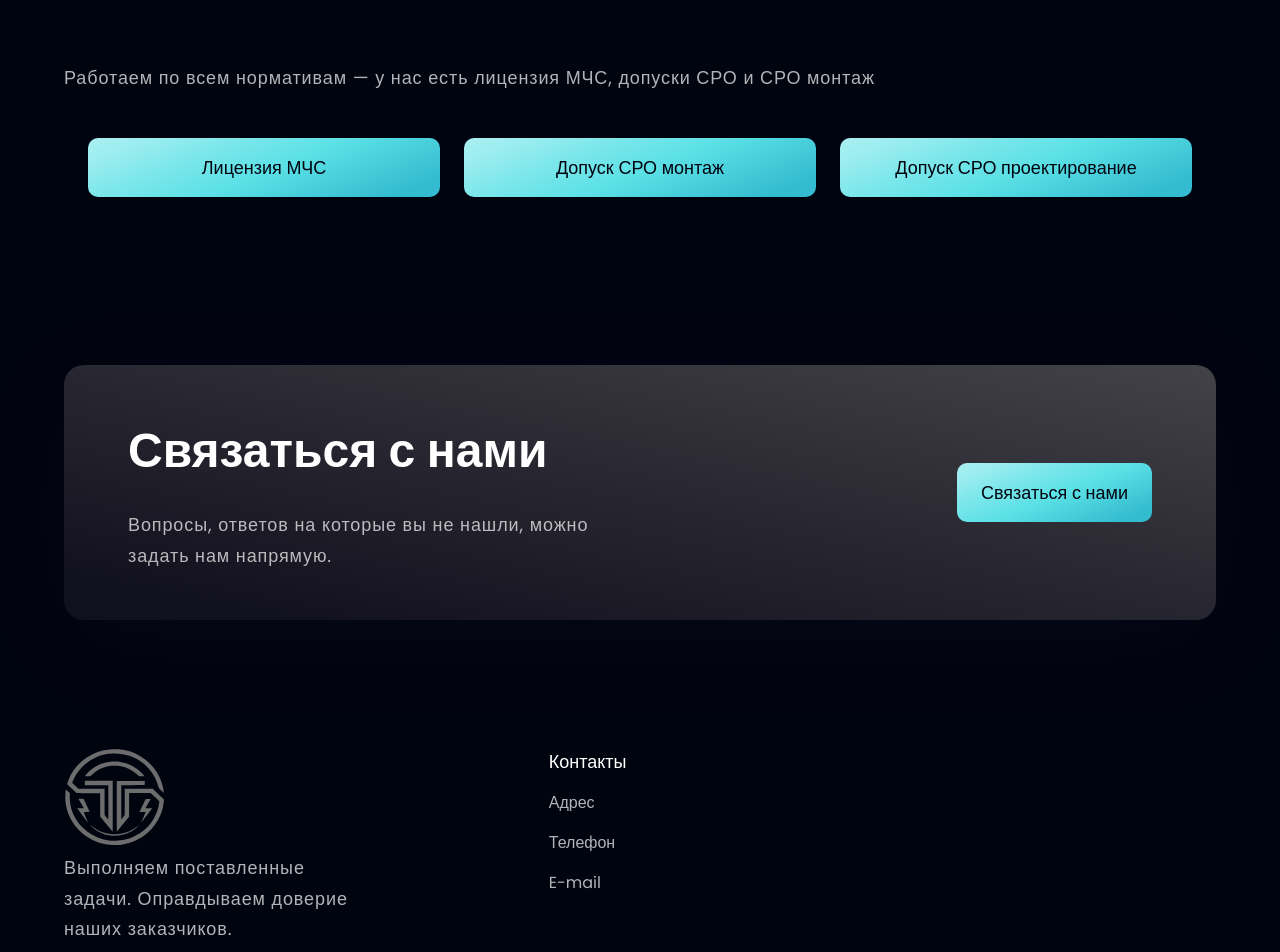
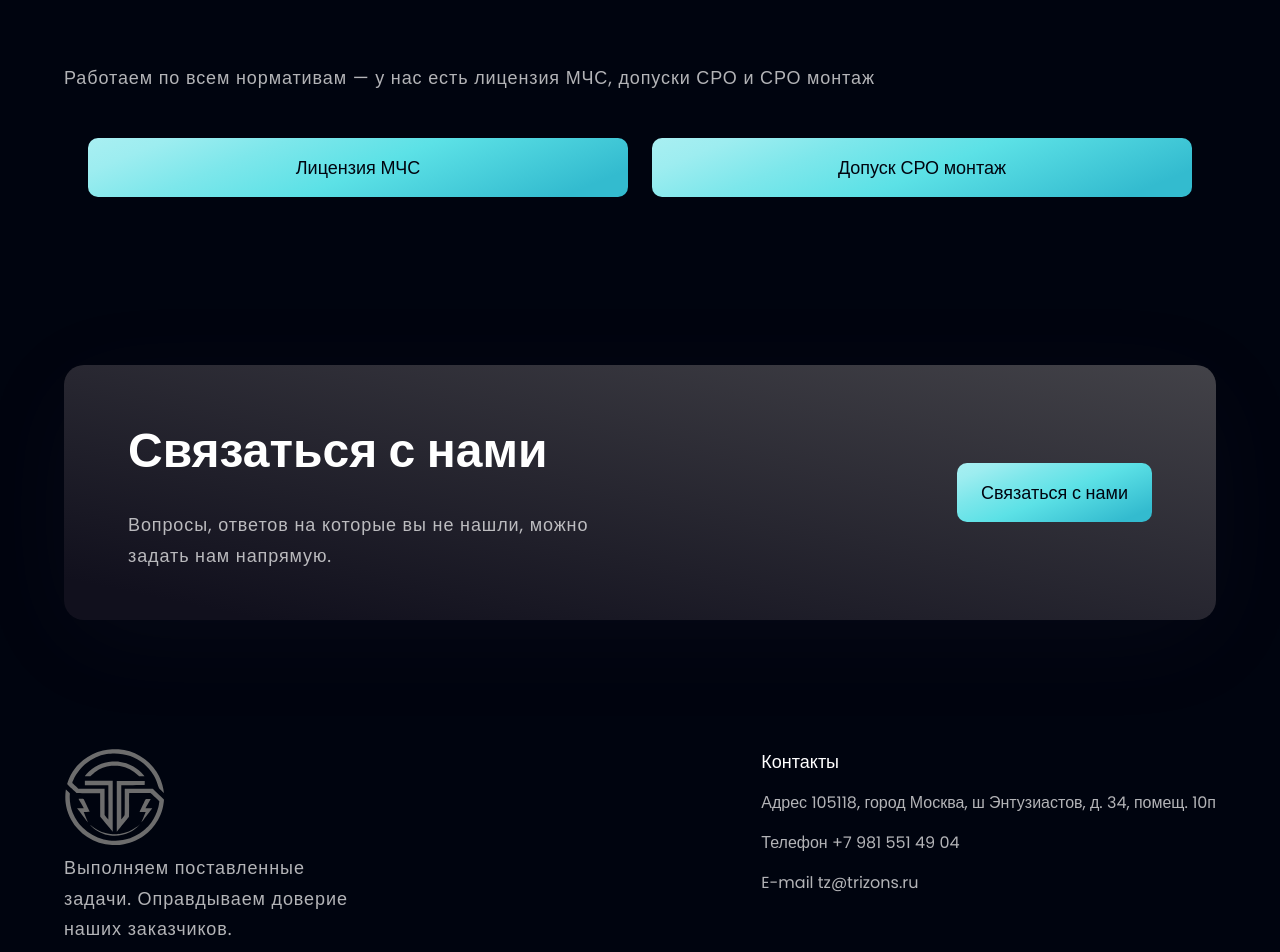
Before and after one commit to IShabarina/Trizons, a React (Vite) app: page / in a window 1280 px wide. Shown: the part 4260-5212 px from the top of the page. Built offline with nearby package versions, Linux system fonts and the light colour scheme.

Commit message:
for checking

```diff
--- a/src/components/Footer.jsx
+++ b/src/components/Footer.jsx
@@ -1,25 +1,25 @@
 import styles from "../style";
 import { logoTZ } from '../assets';
-import { footerLinks } from "../constants";
+import { footerLists } from "../constants";
 
 const Footer = () => (
   <section className={`${styles.flexCenter} ${styles.paddingY} flex-col`}>
-    <div className={`${styles.flexStart} md:flex-row flex-col mb-8 w-full`}>
+    <div className={`flex justify-between md:flex-row flex-col mb-8 w-full`}>
       <div className="flex-1 flex flex-col justify-start mr-10">
         <img src={logoTZ} alt="trizons" className="w-[100px] object-contain mb-2" />
         <p className={`${styles.paragraph} mt4 max-w-[310px]`}> Выполняем поставленные задачи. Оправдываем доверие наших заказчиков.</p>
       </div>
 
-      <div className="flex-[1.5] w-full flex flex-row justify-between flex-wrap md:mt-0 mt-10">
-        {footerLinks.map((footerLink) => (
-          <div key={footerLink.key} className="flex flex-col ss:my-0 my-4 min-w-[150px]">
+      <div className="flex-[1.5] w-full flex flex-row justify-end flex-wrap md:mt-0 mt-10">
+        {footerLists.map((footerList) => (
+          <div key={footerList.key} className="flex flex-col ss:my-0 my-4 min-w-[150px]">
             <h4 className="font-poppins font-medium text-[18px] leading-[27px] text-white">
-              {footerLink.title}
+              {footerList.title}
             </h4>
             <ul className="list-none mt-4">
-              {footerLink.links.map((link, index) => (
-                <li key={link.name} className={`font-poppins font-normal text-[16px] leading-[24px] text-dimWhite hover:text-secondary cursor-pointer ${index !== footerLink.links.length - 1 ? 'mb-4' : 'mb-0'}`}>
-                  {link.name}
+              {footerList.items.map((details, index) => (
+                <li key={details.name} className={`font-poppins font-normal text-[16px] leading-[24px] text-dimWhite hover:text-secondary cursor-pointer ${index !== footerList.items.length - 1 ? 'mb-4' : 'mb-0'}`}>
+                  {details.name} {details.details}
                 </li>
               ))}
             </ul>
--- a/src/components/License.jsx
+++ b/src/components/License.jsx
@@ -38,7 +38,7 @@ const License = () => {
           Работаем по всем нормативам — у нас есть лицензия МЧС, допуски СРО и СРО монтаж
         </p>
       </div>
-      <div className={`flex-1 flex justify-start items-center flex-col sm:flex-row m-3`}>
+      <div className={`flex-1 flex justify-start flex-col sm:flex-row m-3`}>
         {license.map((license, i) => (
           <motion.div
             key={license.id}
@@ -46,7 +46,7 @@ const License = () => {
             initial='hidden'
             animate='visible'
             custom={i}
-            className={`flex-1 flex justify-start items-center flex-row m-3 sm:w-full`}>
+            className={`flex-1 flex justify-start flex-row m-3 sm:w-full`}>
             <Button
               styles={"w-full"}
               text={license.title}
--- a/src/constants/index.js
+++ b/src/constants/index.js
@@ -108,15 +108,15 @@ export const product = [
     img: poliklinnikaImg,
     video: poliklinnikaImg,
   },
-  {
-    id: "product-4",
-    content:
-      "Проведены работы по устройству систем вентиляции, кондиционирования, а также слаботочных систем, в том числе пожарной сигнализации, дымоудаления и оповещения.",
-    name: "Москва",
-    title: "Объект культурного наследия Кригскомиссариат на Космодамианской набережной",
-    img: komissariatImg,
-    video: komissariatVideo,
-  },
+  // {
+  //   id: "product-4",
+  //   content:
+  //     "Проведены работы по устройству систем вентиляции, кондиционирования, а также слаботочных систем, в том числе пожарной сигнализации, дымоудаления и оповещения.",
+  //   name: "Москва",
+  //   title: "Объект культурного наследия Кригскомиссариат на Космодамианской набережной",
+  //   img: komissariatImg,
+  //   video: komissariatVideo,
+  // },
 ];
 
 export const license = [
@@ -130,11 +130,11 @@ export const license = [
     title: "Допуск СРО монтаж",
     img: mchs,
   },
-  {
-    id: "licence-3",
-    title: "Допуск СРО проектирование",
-    img: sro,
-  },
+  // {
+  //   id: "licence-3",
+  //   title: "Допуск СРО проектирование",
+  //   img: sro,
+  // },
 ];
 
 export const manufacturers = [
@@ -174,10 +174,9 @@ export const manufacturers = [
     id: "manufacturer-9",
     logo: hikvision,
   },
-
 ];
 
-export const footerLinks = [
+export const footerLists = [
   // {
   //   title: "Useful Links",
   //   links: [
@@ -230,18 +229,18 @@ export const footerLinks = [
   // },
   {
     title: "Контакты",
-    links: [
+    items: [
       {
         name: "Адрес",
-        link: "https://www.hoobank.com/our-partner/",
+        details: "105118, город Москва, ш Энтузиастов, д. 34, помещ. 10п",
       },
       {
         name: "Телефон",
-        link: "https://www.hoobank.com/become-a-partner/",
+        details: "+7 981 551 49 04",
       },
       {
         name: "E-mail",
-        link: "https://www.hoobank.com/become-a-partner/",
+        details: "tz@trizons.ru",
       },
     ],
   },
```
